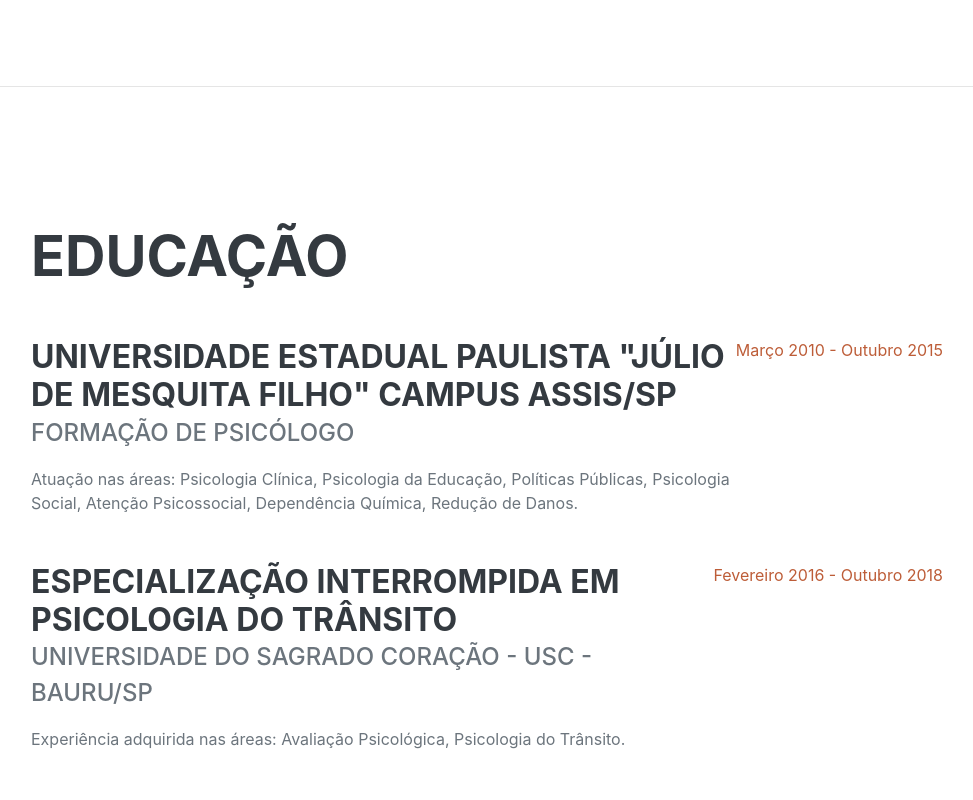
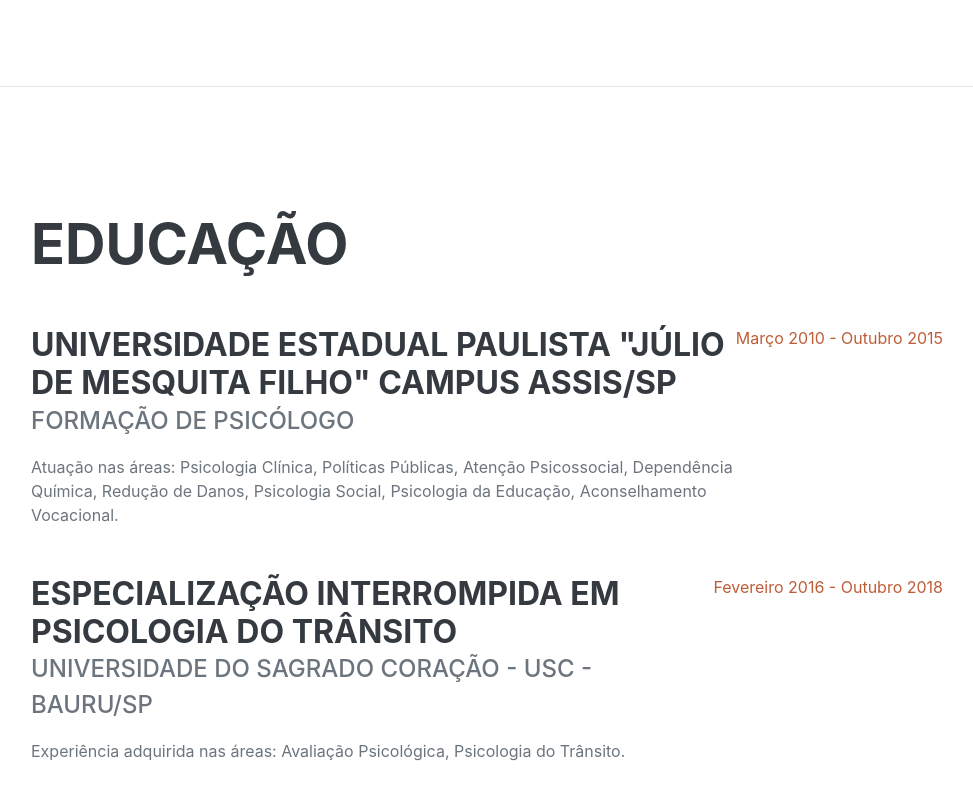
Before and after one commit to guilhermeperaro/guilhermeperaro.github.io, a website: page index.html in a window 1280 px wide. Shown: the part 1515-2315 px from the top of the page, without its empty margins (289-1262 px from the left). Drawn offline with nearby package versions, Linux system fonts and the light colour scheme; a web font is replaced by a local one.

Commit message:
Update index.html
Adição de atuação na área de Aconselhamento Vocacional

```diff
--- a/index.html
+++ b/index.html
@@ -121,7 +121,7 @@
                         <div class="flex-grow-1">
                             <h3 class="mb-0">Universidade Estadual Paulista "Júlio de Mesquita Filho" Campus Assis/SP</h3>
                             <div class="subheading mb-3">Formação de Psicólogo</div>
-                            <div>Atuação nas áreas: Psicologia Clínica, Psicologia da Educação, Políticas Públicas, Psicologia Social, Atenção Psicossocial, Dependência Química, Redução de Danos.</div>
+                            <div>Atuação nas áreas: Psicologia Clínica, Políticas Públicas, Atenção Psicossocial, Dependência Química, Redução de Danos, Psicologia Social, Psicologia da Educação, Aconselhamento Vocacional. </div>
                         </div>
                         <div class="flex-shrink-0"><span class="text-primary">Março 2010 - Outubro 2015</span></div>
                     </div>
```
